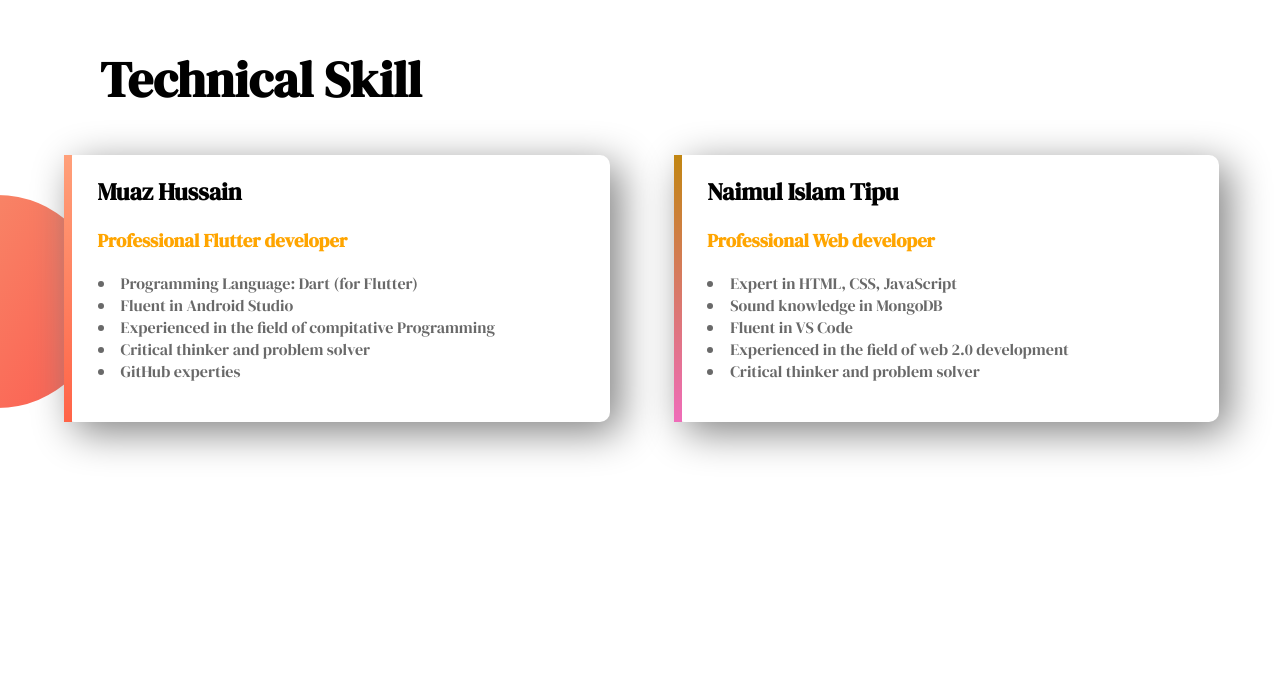
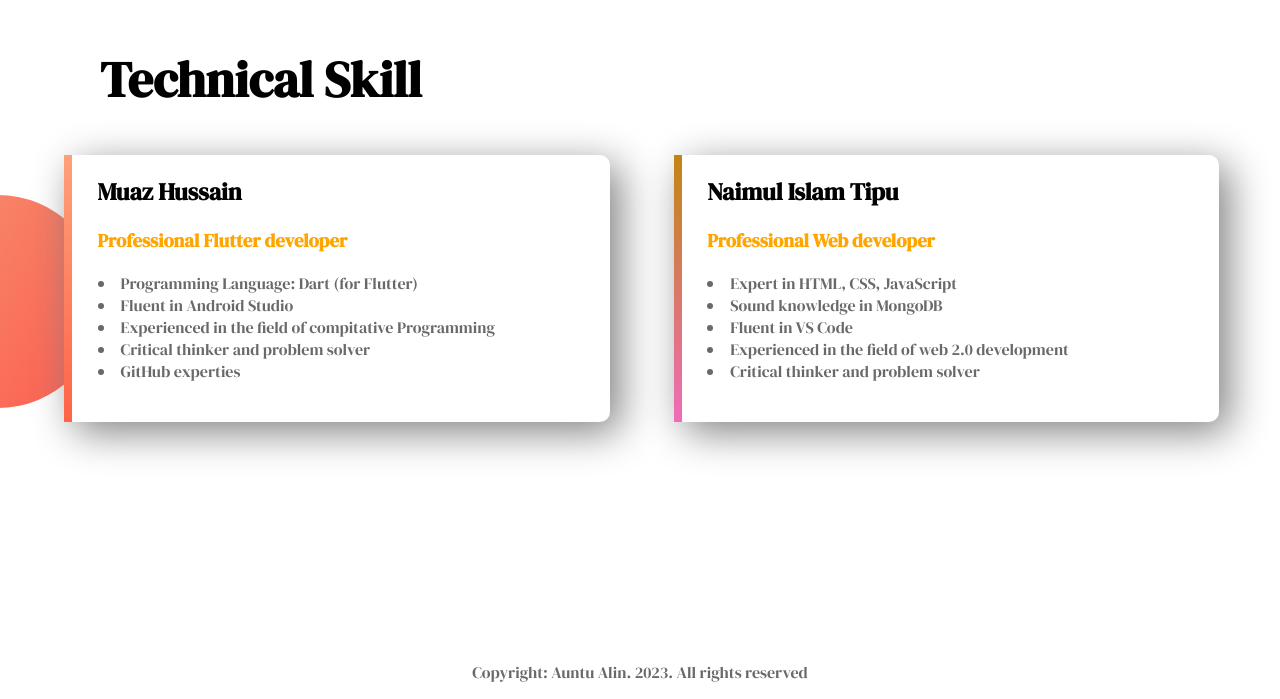
Before and after one commit to Auntu-Alin/Web-portfolio, a plain HTML site: page index.html in a window 1280 px wide. Shown: the part 1197-1896 px from the top of the page. Before the commit the page ends 1842 px from the top, so only its background shows below. Drawn offline with Linux system fonts and the light colour scheme.

Commit message:
title deited

```diff
--- a/index.html
+++ b/index.html
@@ -1,7 +1,7 @@
 <!DOCTYPE html>
 <html lang="en">
 <head>
-    <title>Angel Muaz</title>
+    <title>About Muaz</title>
     <link rel="preconnect" href="https://fonts.googleapis.com">
     <link rel="preconnect" href="https://fonts.gstatic.com" crossorigin>
     <link href="https://fonts.googleapis.com/css2?family=DM+Serif+Display&display=swap" rel="stylesheet">
@@ -55,6 +55,9 @@
 
         </div>
    </section>
+   <footer align="center">
+    <p>Copyright: Auntu Alin. 2023. All rights reserved</p>
+   </footer>
 
 </body>
 </html>
```
Also changed, not shown: 1 other file.
